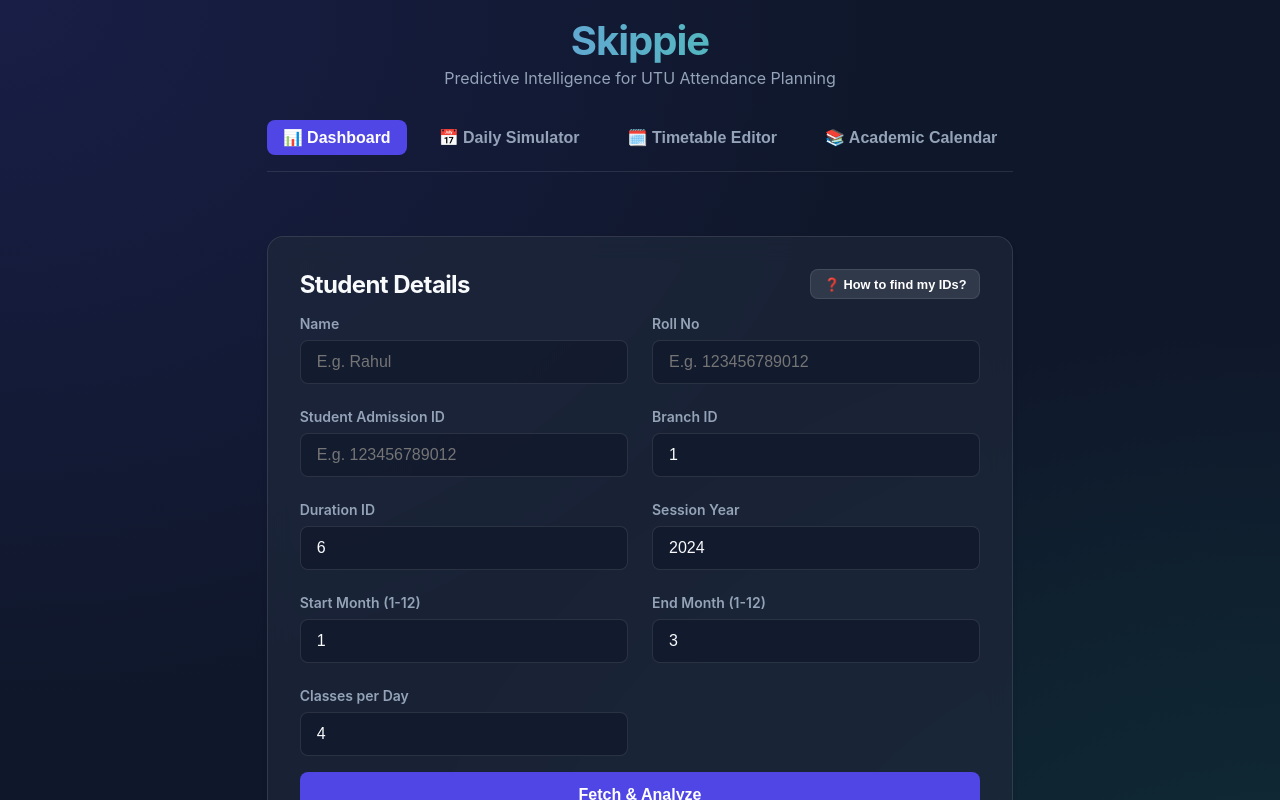
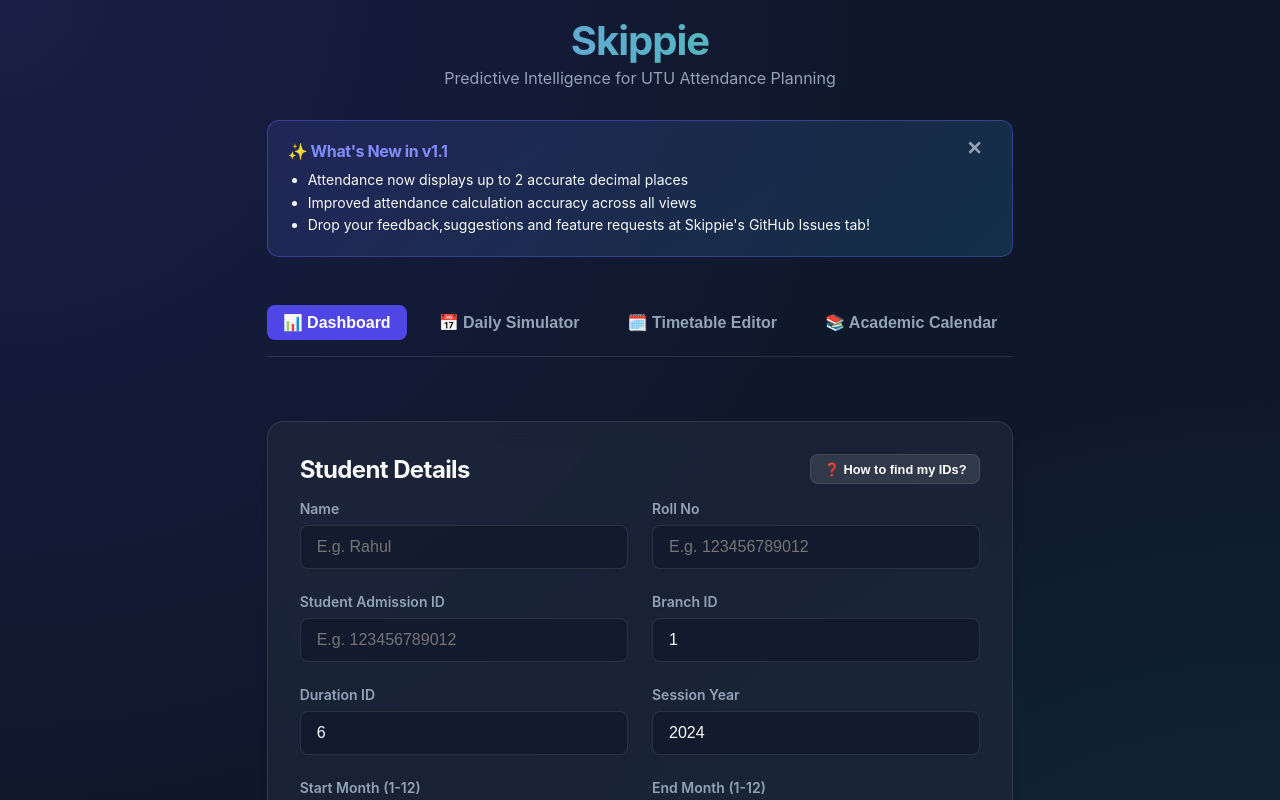
Before and after one commit to M0neySSH/utu-skippie, a React (Vite) app: page / in a window 1280 px wide. Shown: the top 800 px of the page. Built offline with nearby package versions, Linux system fonts and the light colour scheme.

Commit message:
feat(notifs): add update notifications on homepage

```diff
--- a/src/App.jsx
+++ b/src/App.jsx
@@ -8,6 +8,13 @@ import SubjectHistory from './components/SubjectHistory';
 import InstallPWA from './components/InstallPWA';
 import AboutPage from './components/AboutPage';
 import { useConfig } from './hooks/useConfig';
+
+const APP_VERSION = '1.1';
+const WHATS_NEW = [
+  'Attendance now displays up to 2 accurate decimal places',
+  'Improved attendance calculation accuracy across all views',
+  'Drop your feedback,suggestions and feature requests at Skippie\'s GitHub Issues tab!',
+];
 
 function App() {
   const { config, updateConfig } = useConfig();
@@ -23,6 +30,15 @@ function App() {
   const [results, setResults] = useState(null);
   const [activeTab, setActiveTab] = useState('Dashboard');
   const [showGuide, setShowGuide] = useState(false);
+  const [showUpdateBanner, setShowUpdateBanner] = useState(false);
+
+  // One-time update banner
+  useEffect(() => {
+    const lastSeen = localStorage.getItem('skippie_last_seen_version');
+    if (lastSeen !== APP_VERSION) {
+      setShowUpdateBanner(true);
+    }
+  }, []);
 
   // Daily Notifications
   useEffect(() => {
@@ -191,6 +207,35 @@ function App() {
         <h1 style={{ marginBottom: '0.2rem' }}>Skippie</h1>
         <p style={{ color: 'var(--text-muted)' }}>Predictive Intelligence for UTU Attendance Planning</p>
       </div>
+
+      {showUpdateBanner && (
+        <div style={{
+          background: 'linear-gradient(135deg, rgba(99, 102, 241, 0.15), rgba(56, 189, 248, 0.15))',
+          border: '1px solid rgba(99, 102, 241, 0.4)',
+          borderRadius: '0.75rem',
+          padding: '1.25rem',
+          marginBottom: '1rem',
+          animation: 'fadeIn 0.5s ease-out',
+          position: 'relative'
+        }}>
+          <button
+            onClick={() => {
+              setShowUpdateBanner(false);
+              localStorage.setItem('skippie_last_seen_version', APP_VERSION);
+            }}
+            style={{
+              position: 'absolute', top: '0.5rem', right: '0.75rem',
+              background: 'none', border: 'none', color: 'var(--text-muted)',
+              fontSize: '1.2rem', cursor: 'pointer', padding: '0 0.25rem 0.25rem 0.25rem',
+              marginTop: '0.5rem', width: '7%',
+            }}
+          >✕</button>
+          <h3 style={{ margin: '0 0 0.5rem', color: '#818CF8', fontSize: '1rem' }}>✨ What's New in v{APP_VERSION}</h3>
+          <ul style={{ margin: 0, paddingLeft: '1.25rem', color: 'var(--text-main)', fontSize: '0.875rem', lineHeight: '1.6' }}>
+            {WHATS_NEW.map((item, i) => <li key={i}>{item}</li>)}
+          </ul>
+        </div>
+      )}
 
       <div className="tabs">
         <button
```
Also changed, not shown: uktech_form.html (deleted, +0 -15 lines).
